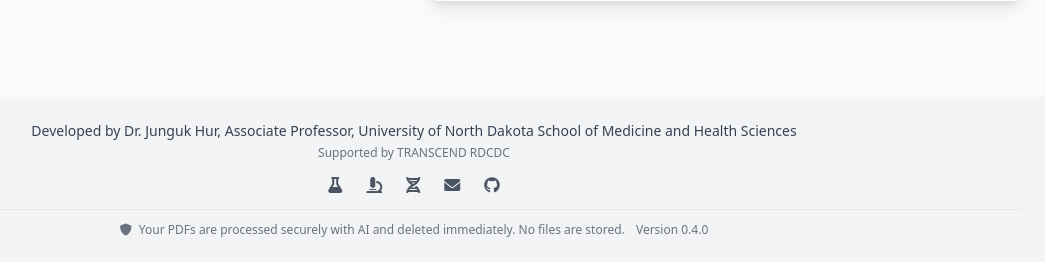
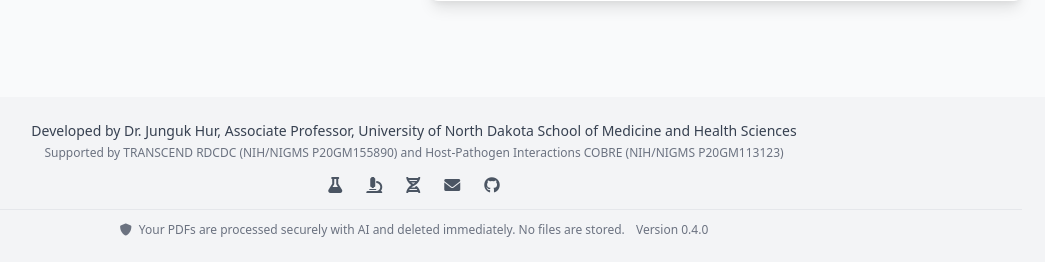
Before and after one commit to CTR-TRANSCEND/research-pdf-renamer, a Flask app: page / in a window 1280 px wide. Shown: the part 644-906 px from the top of the page, without its empty margins (226-1271 px from the left). Run offline with Flask 3, Linux system fonts and the light colour scheme; some libraries are stand-ins or nearby versions.

Commit message:
docs: add NIH grant acknowledgments to README and site footer
README: full formal NIH acknowledgment language for TRANSCEND RDCDC
(P20GM155890) and Host-Pathogen Interactions COBRE (P20GM113123).
Footer: brief names + grant numbers only.

```diff
--- a/frontend/templates/base.html
+++ b/frontend/templates/base.html
@@ -67,7 +67,8 @@
                         Developed by Dr. Junguk Hur, Associate Professor, University of North Dakota School of Medicine and Health Sciences
                     </p>
                     <p class="text-gray-500 text-xs mt-1">
-                        Supported by <a href="https://med.und.edu/research/transcend/index.html" target="_blank" rel="noopener noreferrer" class="hover:text-indigo-600 transition">TRANSCEND RDCDC</a>
+                        Supported by <a href="https://med.und.edu/research/transcend/index.html" target="_blank" rel="noopener noreferrer" class="hover:text-indigo-600 transition">TRANSCEND RDCDC</a> (NIH/NIGMS P20GM155890)
+                        and Host-Pathogen Interactions COBRE (NIH/NIGMS P20GM113123)
                     </p>
                     <!-- Links -->
                     <div class="flex justify-center items-center space-x-6 mt-3">
```
Also changed, not shown: README.md.
